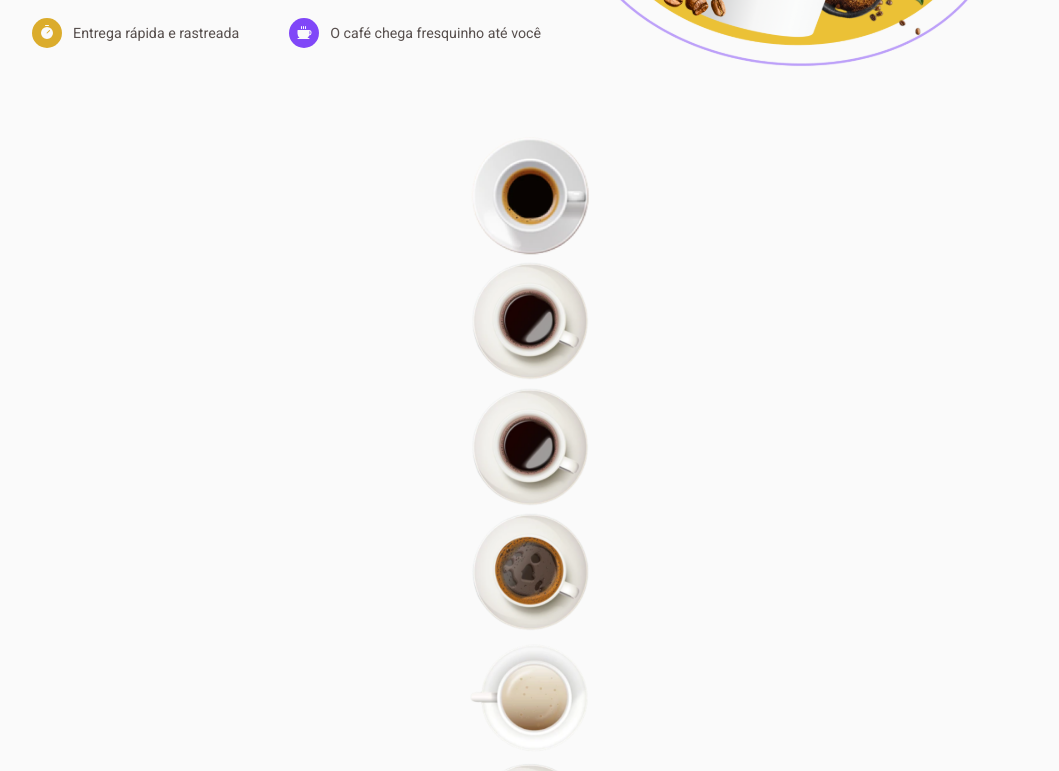
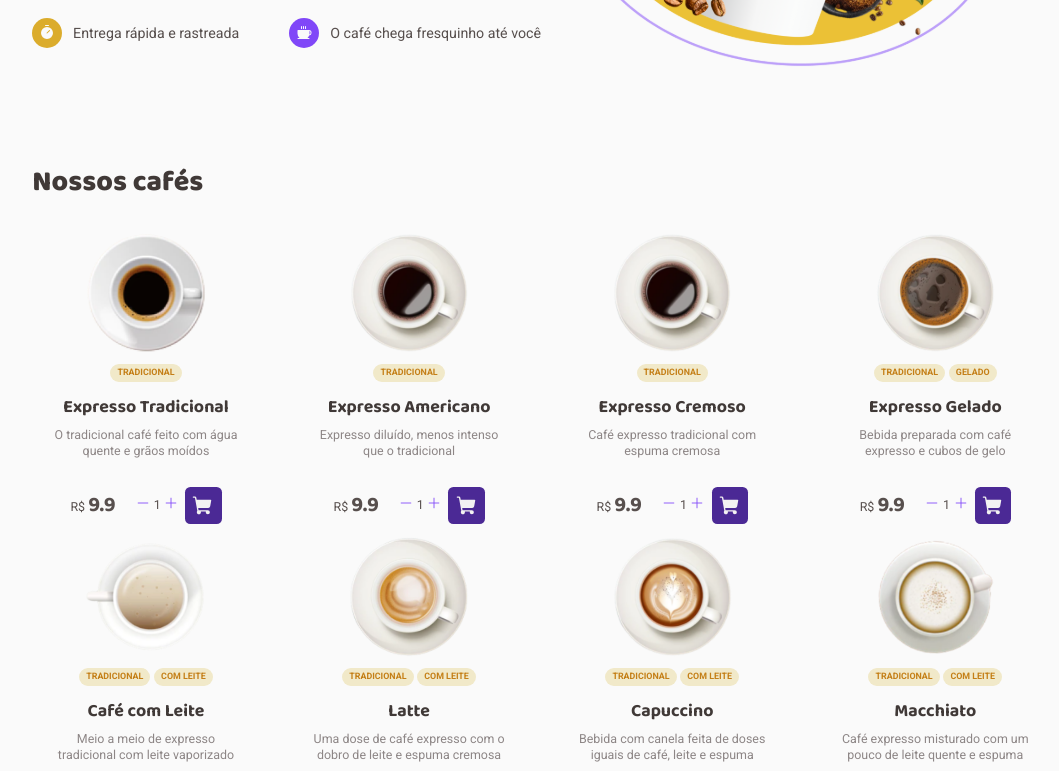
Before and after one commit to andrewgerez/coffee-delivery, a React (Vite) app: page / in a window 1280 px wide. Shown: the part 440-1211 px from the top of the page, without its empty margins (110-1169 px from the left). Built offline with nearby package versions, Linux system fonts and the light colour scheme; data requests are answered from the project's data file.

Commit message:
feat: coffee card

```diff
--- /dev/null
+++ b/src/components/Card/index.tsx
@@ -0,0 +1,40 @@
+import { Minus, Plus, ShoppingCart } from 'phosphor-react';
+import { Coffee } from '../../interfaces';
+import * as S from './styles';
+
+interface ICard {
+  coffee: Coffee;
+}
+
+export const Card = ({ coffee }: ICard) => {
+  return (
+    <S.CoffeeCard>
+      <img src={coffee.highlight} alt="" />
+
+      <S.Tags>
+        {coffee.type.map((type) => (
+          <S.CoffeeType>{type.toUpperCase()}</S.CoffeeType>
+        ))}
+      </S.Tags>
+
+      <S.CoffeeName>{coffee.name}</S.CoffeeName>
+
+      <S.CoffeeDescription>{coffee.description}</S.CoffeeDescription>
+
+      <S.CartSection>
+        <p>R$ <strong>{coffee.price}</strong></p>
+
+        <S.CartCheckout>
+          <S.Quantity>
+            <button><Minus size={14} /></button>
+            <p>1</p>
+            <button><Plus size={14} /></button>
+          </S.Quantity>
+          <S.CartIcon>
+            <ShoppingCart size={22} weight="fill" />
+          </S.CartIcon>
+        </S.CartCheckout>
+      </S.CartSection>
+    </S.CoffeeCard>
+  );
+}
--- /dev/null
+++ b/src/components/Card/styles.ts
@@ -0,0 +1,99 @@
+import styled from "styled-components";
+
+export const CoffeeCard = styled.section`
+  display: flex;
+  align-items: center;
+  justify-content: center;
+  flex-direction: column;
+
+  width: 16rem;
+  height: 19.375rem;
+`;
+
+export const Tags = styled.section`
+  display: flex;
+  align-items: center;
+  gap: 0.25rem;
+`;
+
+export const CoffeeType = styled.span`
+  font-family: "Roboto", sans-serif;
+  font-size: 0.625rem;
+  font-weight: 700;
+  padding: 0.25rem 0.5rem;
+  border-radius: 6.25rem;
+
+  background-color: ${({ theme }) => theme.yellow100};
+  color: ${({ theme }) => theme.yellow500};
+
+  margin: 0.75rem 0 1rem 0;
+`;
+
+export const CoffeeName = styled.span`
+  font-size: 1.25rem;
+  font-weight: 700;
+
+  color: ${({ theme }) => theme.gray400};
+  margin-bottom: 0.5rem;
+`;
+
+export const CoffeeDescription = styled.p`
+  max-width: 13.5rem;
+  font-family: "Roboto", sans-serif;
+  font-size: 0.875rem;
+  text-align: center;
+  color: ${({ theme }) => theme.gray200};
+`;
+
+export const CartSection = styled.div`
+  display: flex;
+  align-items: center;
+  justify-content: center;
+  width: 13rem;
+  gap: 1.4375rem;
+  margin: 2rem 0 1.25rem 0;
+
+  p {
+    font-family: "Roboto", sans-serif;
+    font-size: 0.875rem;
+    color: ${({ theme }) => theme.gray300};
+
+    strong {
+      font-size: 1.5rem;
+    }
+  }
+`;
+
+export const CartCheckout = styled.section`
+  display: flex;
+  gap: 0.5rem;
+`;
+
+export const Quantity = styled.span`
+  display: flex;
+  align-items: center;
+  justify-content: center;
+
+  font-family: "Roboto", sans-serif;
+  font-size: 1rem;
+  color: ${({ theme }) => theme.gray500};
+  gap: 0.25rem;
+
+  button {
+    all: unset;
+    color: ${({ theme }) => theme.purple300};
+
+    cursor: pointer;
+  }
+`;
+
+export const CartIcon = styled.span`
+  display: flex;
+  align-items: center;
+  padding: 0.5rem;
+  border-radius: 0.375rem;
+
+  background-color: ${({ theme }) => theme.purple500};
+  color: ${({ theme }) => theme.whiteCard};
+  cursor: pointer;
+`;
--- a/src/components/Introduction/styles.ts
+++ b/src/components/Introduction/styles.ts
@@ -6,7 +6,6 @@ export const Introduction = styled.main`
   display: flex;
   align-items: center;
   justify-content: space-between;
-  padding: 0 10rem;
 `;
 
 export const PresentationSection = styled.div`
--- a/src/pages/Home/index.tsx
+++ b/src/pages/Home/index.tsx
@@ -3,6 +3,7 @@ import { Introduction } from '../../components/Introduction';
 import { Coffee } from '../../interfaces';
 import { useEffect, useState } from 'react';
 import { api } from '../../lib/axios';
+import { Card } from '../../components/Card';
 
 export const Home = () => {
   const [coffees, setCoffees] = useState<Coffee[]>();
@@ -16,11 +17,17 @@ export const Home = () => {
   return (
     <S.HomeContainer>
       <Introduction />
-      {coffees?.map((coffee) => (
-        <div key={coffee.id}>
-          <img src={coffee.highlight} alt="" />
-        </div>
-      ))}
+      <S.CoffeeListContainer>
+        <h3>Nossos cafés</h3>
+        <S.CoffeeList>
+          {coffees?.map((coffee) => (
+            <Card
+              key={coffee.id}
+              coffee={coffee}
+            />
+          ))}
+        </S.CoffeeList>
+      </S.CoffeeListContainer>
     </S.HomeContainer>
   )
 }
--- a/src/pages/Home/styles.ts
+++ b/src/pages/Home/styles.ts
@@ -2,6 +2,25 @@ import styled from "styled-components";
 
 export const HomeContainer = styled.div`
   display: flex;
-  align-items: center;
   flex-direction: column;
+  padding: 0 10rem;
 `;
+
+export const CoffeeListContainer = styled.div`
+  display: flex;
+  flex-direction: column;
+  padding: 2rem 0 9.8125rem 0;
+  gap: 3.375rem;
+
+  h3 {
+    font-size: 2rem;
+    font-weight: 800;
+    color: ${({ theme }) => theme.gray400};
+  }
+`;
+
+export const CoffeeList = styled.div`
+  display: grid;
+  grid-template-columns: repeat(4, 1fr);
+  grid-gap: 2rem 2.5rem;
+`;
```
